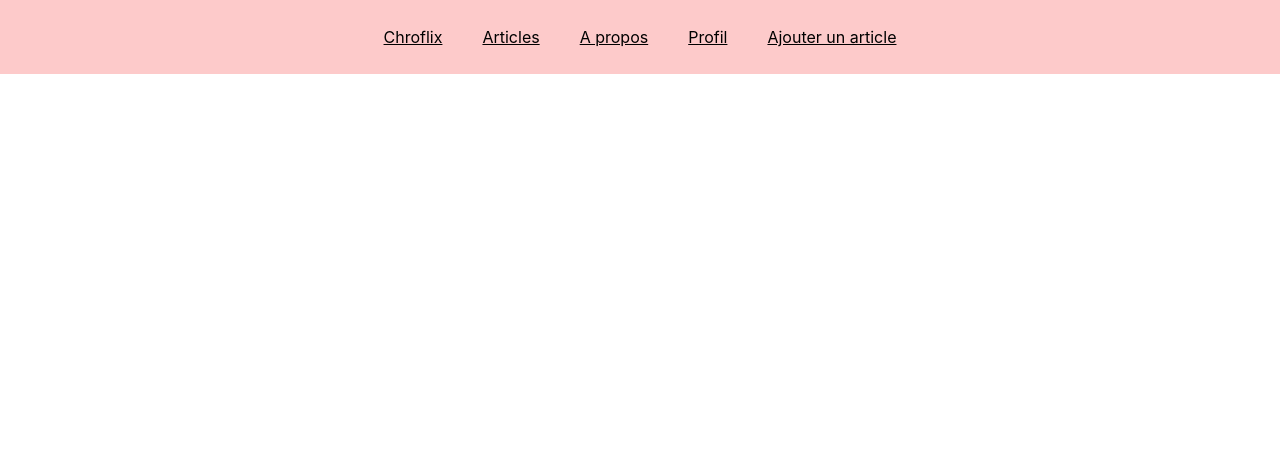
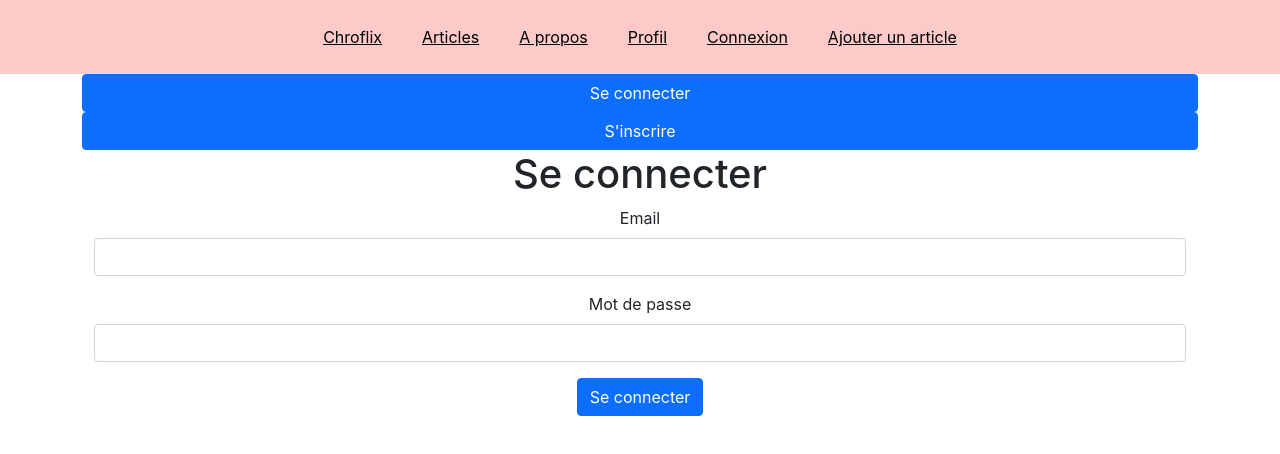
Before and after one commit to Melkibson/tp-reactblog, a React (Vite) app: page /login in a window 1280 px wide. Shown: the top 454 px of the page. Built offline with nearby package versions, Linux system fonts and the light colour scheme; data requests are answered from the project's data file.

Commit message:
ajouter login

```diff
--- a/src/App.jsx
+++ b/src/App.jsx
@@ -8,6 +8,7 @@ import ProfilePage from "./pages/ProfilePage";
 import Navigation from "./components/navigation/Navigation";
 import AddPage from "./pages/AddPage";
 import Post from "./components/post/Post";
+import LoginPage from "./pages/LoginPage";
 
 function App() {
 
@@ -23,6 +24,7 @@ function App() {
                        <Route path="/posts" element={<PostsPage/>} />
                        <Route path="/about" element={<About/>} />
                        <Route path="/profile" element={<ProfilePage/>} />
+                       <Route path="/login" element={<LoginPage/>} />
                        <Route path="/add" element={<AddPage/>} />
                        <Route path="/posts/:id" element={<Post/>} />
                    </Fragment>
--- /dev/null
+++ b/src/components/auth/Login.jsx
@@ -0,0 +1,37 @@
+import {useEffect, useState} from "react";
+import {getUsers} from "../../utils/requests";
+
+const Login = () => {
+  const [isLogged, setIsLogged] = useState(false);
+  const [users, setUsers] = useState([]);
+  const [email, setEmail] = useState("");
+  const [password, setPassword] = useState("");
+
+  const path = "http://localhost:3001/users";
+  useEffect(() => {
+    getUsers(setUsers, path);
+  }, []);
+  const handleSubmit = (e) => {
+    e.preventDefault();
+    const user = users.find(user => user.email === email && user.password === password)
+    setIsLogged(user);
+  };
+  return(
+      <div className="container">
+        <h1>Se connecter</h1>
+        <form>
+          <div className="mb-3">
+            <label htmlFor="exampleInputEmail1" className="form-label">Email</label>
+            <input onChange={e => setEmail(e.target.value)} type="email" className="form-control" id="exampleInputEmail1" aria-describedby="emailHelp"/>
+          </div>
+          <div className="mb-3">
+            <label htmlFor="exampleInputPassword1" className="form-label">Mot de passe</label>
+            <input onChange={e => setPassword(e.target.value)} type="password" className="form-control" id="exampleInputPassword1"/>
+          </div>
+          <button onClick={handleSubmit} type="submit" className="btn btn-primary">Se connecter</button>
+        </form>
+
+      </div>
+  )
+}
+export default Login;
--- a/src/components/navigation/Navigation.jsx
+++ b/src/components/navigation/Navigation.jsx
@@ -8,9 +8,9 @@ const Navigation = () => {
             <Link to="/">Chroflix</Link>
             <Link to="/posts">Articles</Link>
             <Link to="/about">A propos</Link>
-            <Link to="/profil">Profil</Link>
+            <Link to="/profile">Profil</Link>
+            <Link to="/login">Connexion</Link>
             <Link to="/add">Ajouter un article</Link>
-
         </div>
     )
 }
--- a/src/components/profile/Profile.jsx
+++ b/src/components/profile/Profile.jsx
@@ -7,40 +7,23 @@ const Profile = () => {
         <div className="container">
             <h1>Profile</h1>
             <div className="row">
-
-                <div className="col-lg-4">
-                        <img src={img4}/>
-
-                    <h2 className="fw-normal">Nicolas</h2>
-                    <p>Some representative placeholder content for the three columns of text below the carousel. This is
-                        the first column.</p>
-                </div>
-
-                <div className="col-lg-4">
-                    <svg className="bd-placeholder-img rounded-circle" width="140" height="140"
-                         xmlns="http://www.w3.org/2000/svg" role="img" aria-label="Placeholder: 140x140"
-                         preserveAspectRatio="xMidYMid slice" focusable="false"><title>Placeholder</title>
-                        <rect width="100%" height="100%" fill="#777"/>
-                        <text x="50%" y="50%" fill="#777" dy=".3em">140x140</text>
-                    </svg>
-
-                    <h2 className="fw-normal">Mourtalla</h2>
-                    <p>Another exciting bit of representative placeholder content. This time, we've moved on to the
-                        second column.</p>
-                </div>
-
-                <div className="col-lg-4">
-                    <svg className="bd-placeholder-img rounded-circle" width="140" height="140"
-                         xmlns="http://www.w3.org/2000/svg" role="img" aria-label="Placeholder: 140x140"
-                         preserveAspectRatio="xMidYMid slice" focusable="false"><title>Placeholder</title>
-                        <rect width="100%" height="100%" fill="#777"/>
-                        <text x="50%" y="50%" fill="#777" dy=".3em">140x140</text>
-                    </svg>
-
-                    <h2 className="fw-normal">Issam</h2>
-                    <p>And lastly this, the third column of representative placeholder content.</p>
-                </div>
-
+                <form className="divForm" onSubmit={handleSubmit}>
+                    <label></label>
+                    <input
+                        type="text"
+                        className="input"
+                        value={title}
+                        onChange={e => setTitle(e.target.value)}/>
+                    <label>Auteur</label>
+                    <input
+                        type="text"
+                        className="input"
+                        value={author}
+                        onChange={e => setAuthor(e.target.value)}/>
+                    <button
+                        type="submit"
+                        onClick={handleSubmit}>Ajouter</button>
+                </form>
             </div>
         </div>
     )
--- /dev/null
+++ b/src/pages/LoginPage.jsx
@@ -0,0 +1,20 @@
+import Login from "../components/auth/Login";
+import {Fragment, useState} from "react";
+
+const LoginPage = () => {
+  const [isLogin, setIsLogin] = useState(true);
+  return(
+      <Fragment>
+        <div className="container">
+            <div className="row">
+              <button className="btn btn-primary">Se connecter</button>
+              <button className="btn btn-primary">S'inscrire</button>
+            </div>
+        </div>
+        <Login/>
+      </Fragment>
+
+  )
+}
+
+export default LoginPage;
--- a/src/utils/db.json
+++ b/src/utils/db.json
@@ -40,5 +40,16 @@
       "published": "1 juin 2022",
       "id": 5
     }
-  ]
-}
+  ],
+  "users": [
+    {
+      "id": 1,
+      "email": "admin@gmail.com",
+      "password": "admin"
+    },
+    {
+      "id": 2,
+      "email": "user@gmail.com",
+      "password": "userpassword"
+    }
+  ]}
--- a/src/utils/requests.js
+++ b/src/utils/requests.js
@@ -12,3 +12,18 @@ export const getPosts = (setPosts, path) => {
         })
         .catch(err => console.log(err));
 };
+
+export const getUsers = (setUsers, path) => {
+    fetch(path, {
+        method: "GET",
+        headers: {
+            "Content-Type": "application/json"
+        },
+
+    })
+        .then(res => res.json())
+        .then(data => {
+            setUsers(data);
+        })
+        .catch(err => console.log(err));
+}
```
Also changed, not shown: src/components/auth/Register.jsx (added, +25 -0 lines).
